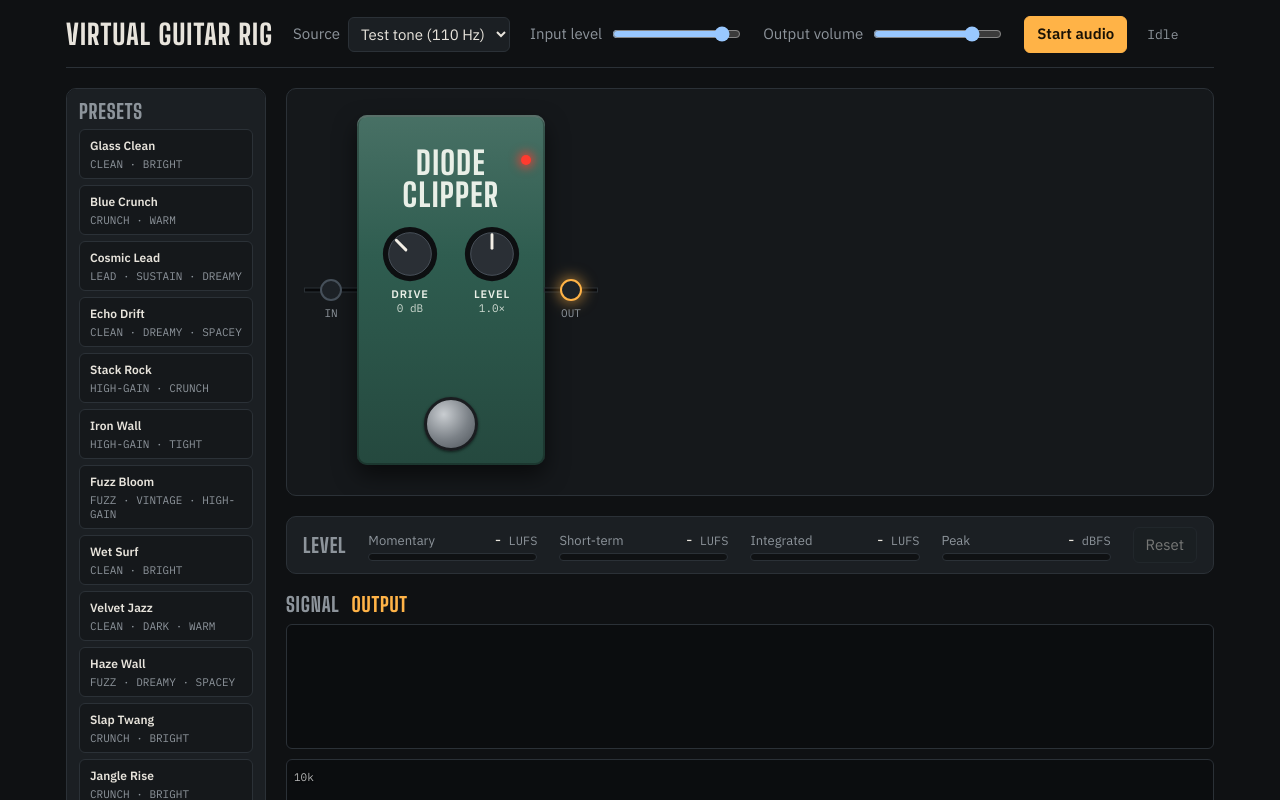
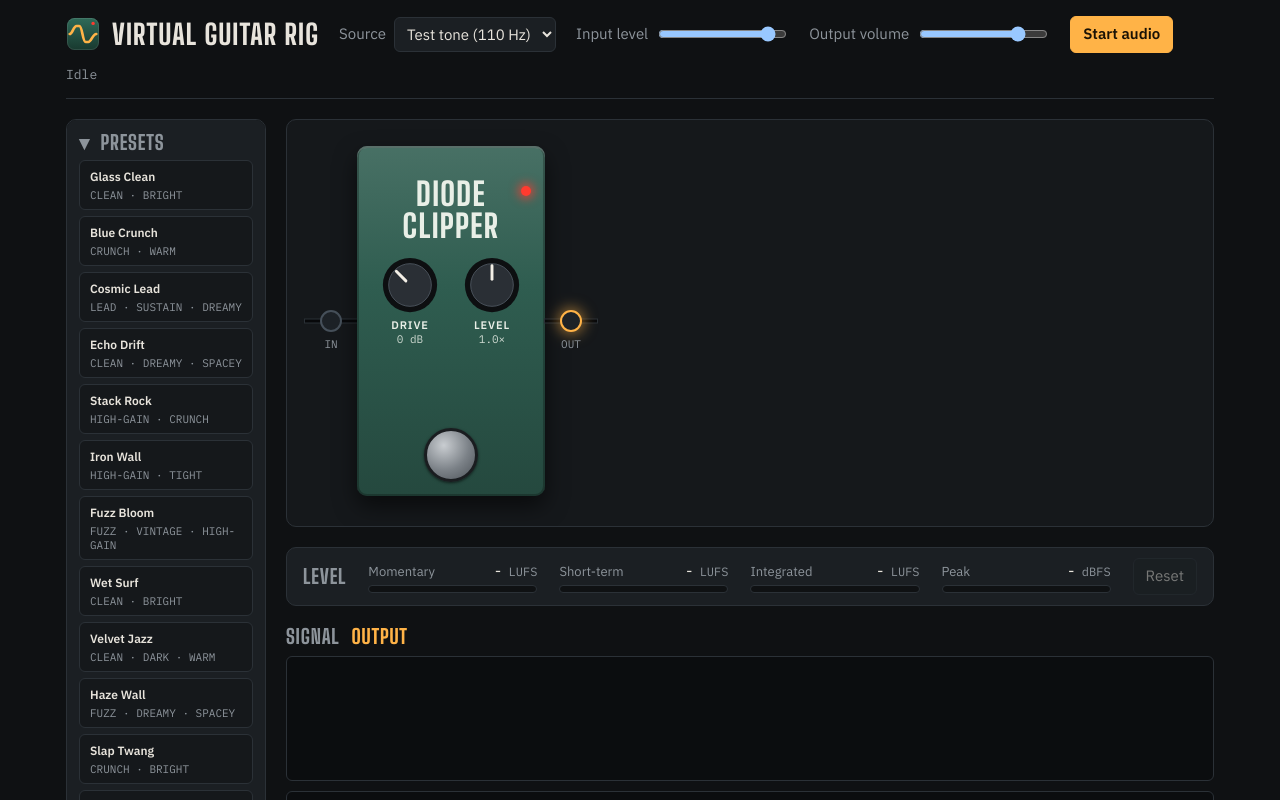
Before and after one commit to leejianrong/v-guitar-rig, a React (Vite) app in the folder apps/web/: page / in a window 1280 px wide. Shown: the top 800 px of the page. Built offline with nearby package versions, Linux system fonts and the light colour scheme.

Commit message:
Logo and favicon, collapsible shelf panels, loaded-preset highlight (VGR-36..38)

```diff
--- a/apps/web/index.html
+++ b/apps/web/index.html
@@ -4,6 +4,7 @@
     <meta charset="utf-8" />
     <meta name="viewport" content="width=device-width, initial-scale=1" />
     <title>Virtual Guitar Rig</title>
+    <link rel="icon" type="image/svg+xml" href="/favicon.svg" />
   </head>
   <body>
     <div id="root"></div>
--- a/apps/web/src/App.tsx
+++ b/apps/web/src/App.tsx
@@ -3,7 +3,14 @@ import type { Riff } from "@rig/shared";
 import { useEffect, useRef, useState } from "react";
 import { benchmarkHeadroom, loadWasm, Rig, type Source } from "./audio";
 import { useBoard } from "./board-state";
-import { missingModules, slotsOf, useCatalog, usePresets, useRiffs } from "./catalog";
+import {
+  matchesPreset,
+  missingModules,
+  slotsOf,
+  useCatalog,
+  usePresets,
+  useRiffs,
+} from "./catalog";
 import { FrameCounter } from "./frames";
 import { renderOffline } from "./offline";
 import { Board, tapLabel } from "./ui/Board";
@@ -122,7 +129,10 @@ export function App() {
   return (
     <main>
       <header className="bar">
-        <h1>Virtual Guitar Rig</h1>
+        <h1>
+          <img className="logo" src="/favicon.svg" alt="" width="34" height="34" />
+          Virtual Guitar Rig
+        </h1>
         <label>
           Source
           <select
@@ -191,6 +201,7 @@ export function App() {
         <Library
           catalog={catalog}
           presets={presets}
+          activeId={presets.find((p) => matchesPreset(slots, p))?.id ?? null}
           onLoad={(p) => {
             const missing = missingModules(p, catalog);
             if (missing.length > 0) {
--- a/apps/web/src/catalog.ts
+++ b/apps/web/src/catalog.ts
@@ -80,6 +80,19 @@ export const missingModules = (preset: Preset, catalog: Catalog): string[] => [
 export const slotsOf = (preset: Preset): Slot[] =>
   preset.slots.map((s) => ({ ...s, id: crypto.randomUUID(), params: { ...s.params } }));
 
+/** True while the board is exactly the preset: same pedals in order, bypass and knob values. Any edit ends it. */
+export const matchesPreset = (slots: Slot[], preset: Preset): boolean =>
+  slots.length === preset.slots.length &&
+  slots.every((s, i) => {
+    const p = preset.slots[i] as Slot;
+    const keys = new Set([...Object.keys(s.params), ...Object.keys(p.params)]);
+    return (
+      s.module === p.module &&
+      s.bypass === p.bypass &&
+      [...keys].every((k) => s.params[k] === p.params[k])
+    );
+  });
+
 /** Save a riff to the daemon. `expectedRev` is 0 for a new one, else the rev being replaced. */
 export async function saveRiff(
   riff: Riff,
--- a/apps/web/src/styles.css
+++ b/apps/web/src/styles.css
@@ -772,3 +772,35 @@ kbd {
   font-size: 12px;
   color: var(--muted);
 }
+
+/* collapsible shelf sections and the loaded preset */
+h1 {
+  display: flex;
+  align-items: center;
+  gap: 12px;
+}
+.logo {
+  display: block;
+  border-radius: 8px;
+}
+.shelf summary {
+  cursor: pointer;
+  list-style: none;
+}
+.shelf summary::-webkit-details-marker {
+  display: none;
+}
+.shelf summary h2::before {
+  content: "▾";
+  display: inline-block;
+  width: 1ch;
+  color: var(--muted);
+}
+.shelf details:not([open]) summary h2::before {
+  content: "▸";
+}
+.shelf .presets li button[aria-current="true"] {
+  border-color: var(--signal);
+  background: #2a2210;
+  box-shadow: inset 3px 0 0 var(--signal);
+}
--- a/apps/web/src/ui/Library.tsx
+++ b/apps/web/src/ui/Library.tsx
@@ -26,23 +26,30 @@ function Thumb({ id, name, knobs }: { id: string; name: string; knobs: number })
 export function Library({
   catalog,
   presets,
+  activeId,
   onLoad,
   onAdd,
 }: {
   catalog: Catalog;
   presets: Preset[];
+  /** The preset the board currently is, if any. */
+  activeId: string | null;
   onLoad: (preset: Preset) => void;
   onAdd: (moduleId: string) => void;
 }) {
   return (
     <aside className="shelf" aria-label="Pedal shelf">
+      <details open>
+        <summary>
           <h2>Presets</h2>
+        </summary>
         <ul className="presets">
           {presets.map((p) => (
             <li key={p.id}>
               <button
                 type="button"
                 onClick={() => onLoad(p)}
+                aria-current={p.id === activeId ? "true" : undefined}
                 aria-label={`Load preset ${p.name}`}
                 title={p.description}
               >
@@ -57,7 +64,11 @@ export function Library({
             </li>
           ))}
         </ul>
+      </details>
+      <details open>
+        <summary>
           <h2>Shelf</h2>
+        </summary>
         <ul>
           {Object.values(catalog).map((m) => (
             <li key={m.id}>
@@ -74,6 +85,7 @@ export function Library({
             </li>
           ))}
         </ul>
+      </details>
     </aside>
   );
 }
```
Also changed, not shown: apps/web/public/favicon.svg (added), 1 other file (tests, documents, lock files or other folders). Lines whose indentation alone changed are shown as unchanged.
